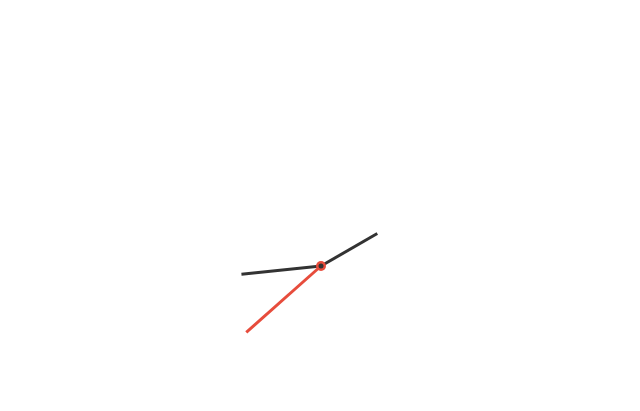
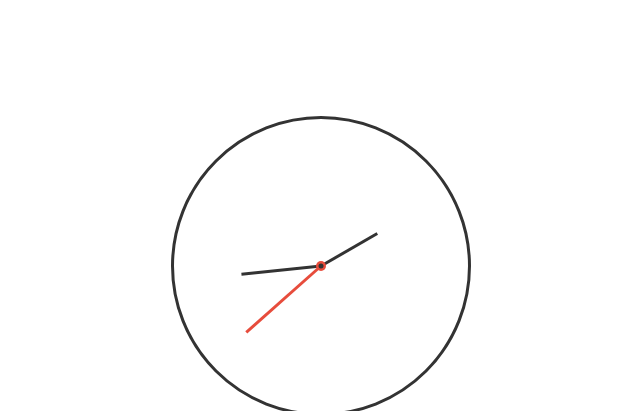
Before and after one commit to Sanki0/Javascript-Projects, a plain HTML site: page clock/index.html in a window 1280 px wide. Shown: the top 411 px of the page, without its empty margins (319-959 px from the left). Drawn offline with Linux system fonts and the light colour scheme.

Commit message:
update clock

```diff
--- a/clock/style.css
+++ b/clock/style.css
@@ -26,7 +26,7 @@ html.dark{
 .toggle{
   background-color: var(--secondary-color);
   color:var(--primary-color);
-  margin-top: 150px;
+  margin-top: 100px;
   font-family: 'Courier New', Courier, monospace;
   font-size: 1.6rem;
   transition: all 0.5s ease-in;
@@ -53,6 +53,11 @@ body {
   position: relative;
   width: 300px;
   height: 300px;
+  -moz-border-radius: 50%;
+  -webkit-border-radius: 50%;
+  border-radius: 50%;
+  border-style:solid;
+  margin-bottom: 50px;
 }
 
 .needle {
```
